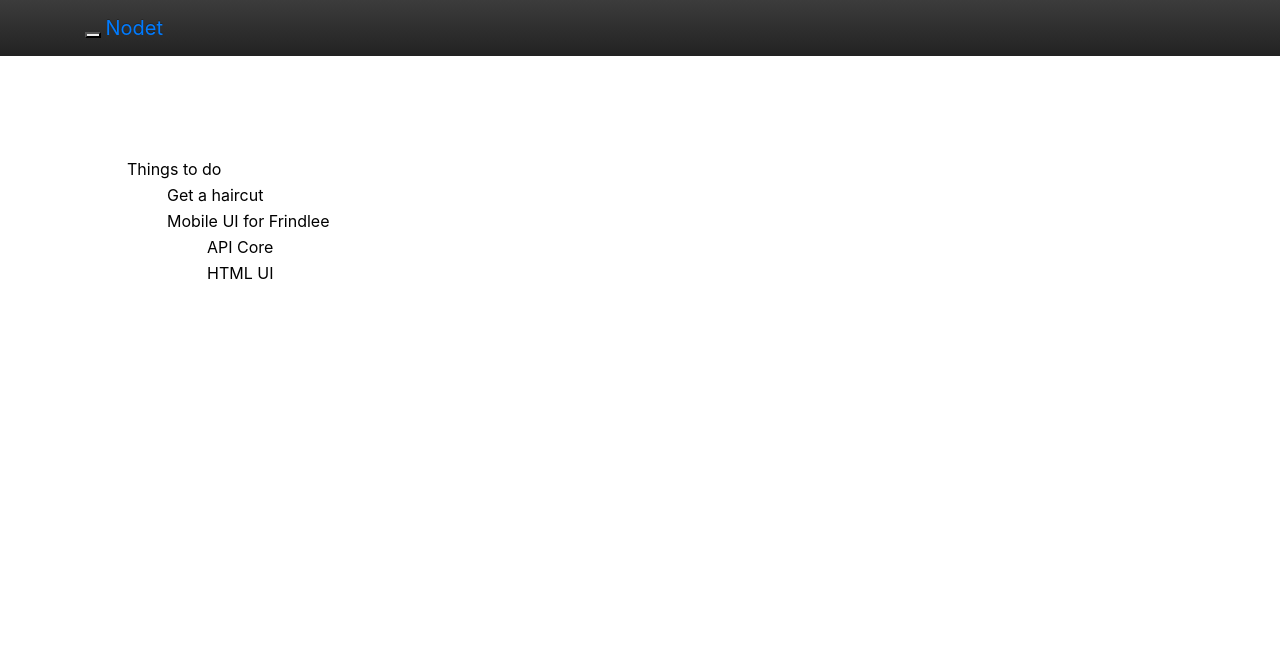
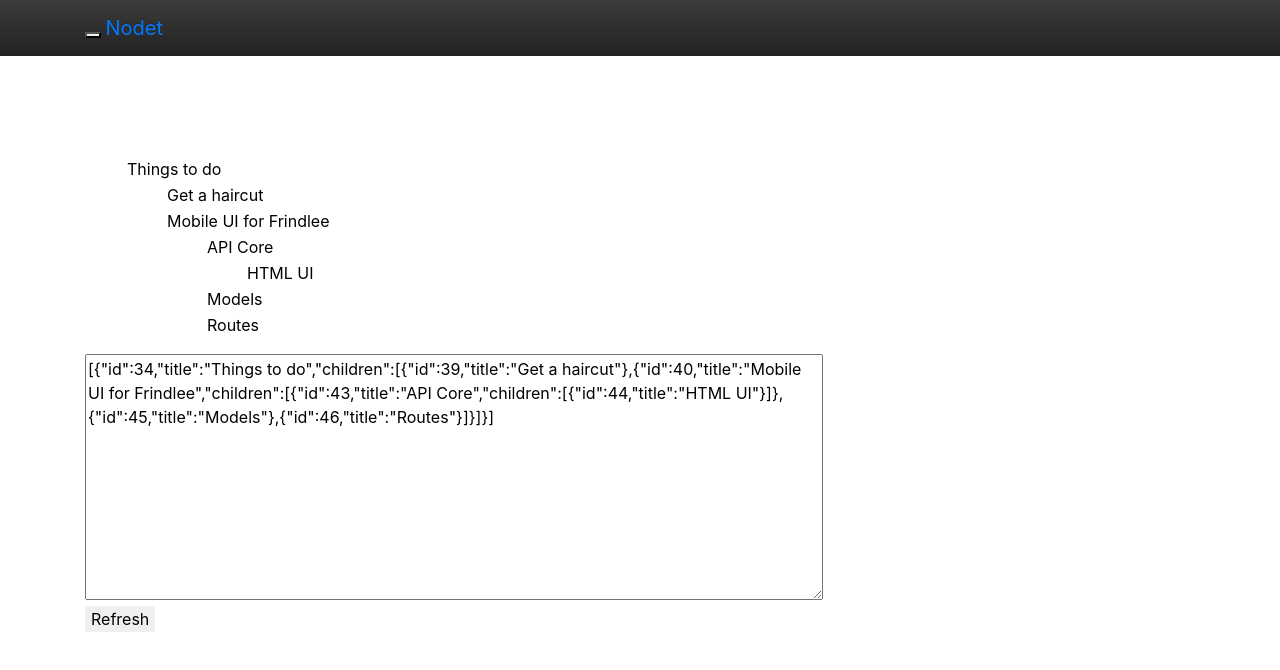
Before and after one commit to binnyva/Nodet, a React (Create React App) app: page / in a window 1280 px wide. Shown: the top 670 px of the page. Built offline with nearby package versions, Linux system fonts and the light colour scheme.

Commit message:
Basics are now working - enter, ctrl+enter, tab.

```diff
--- a/src/App.js
+++ b/src/App.js
@@ -27,6 +27,9 @@ class Node extends Component {
 	}
 	componentDidMount() {
 		this.setOpenCloseIcon();
+		if(this.state.id === 200) {
+			this.textInput.focus();
+		}
 	}
 
 	handleChange(e) {
@@ -77,11 +80,21 @@ class Node extends Component {
 	    };
 	    var id = this.state.id;
 
-	    if(e.keyCode === KEYS.ENTER)  {
-	    	console.log("NEW ROW!");
+	    if (e.keyCode === KEYS.TAB && e.shiftKey) {
+	    	Data.makeParent();
+	    	renderAll();
+
+	    } else if (e.keyCode === KEYS.TAB) {
+	    	var node_id = Data.makeChild(id);
+	    	if(!node_id) e.preventDefault();
+	    	renderAll();
+
+	    } else if (e.keyCode === KEYS.ENTER && e.ctrlKey) {
+	        Data.addChild(id);
+	        renderAll();
+
+	    } else if(e.keyCode === KEYS.ENTER)  {
 	    	Data.addSiblingAfter(id);
-	    	// var node = {"id":200, title:""};
-	    	// return (<Node key="200" node={node} />);
 	    	renderAll();
 	    }
 	}
@@ -90,7 +103,9 @@ class Node extends Component {
 		return (
 			<li className="node">
 				<span className={'open-status glyphicon ' + this.state.plusIcon} onClick={this.toggle}></span>
-				<input type="text" className="node-text" value={this.state.value} data-id={this.state.id} onChange={this.handleChange} onKeyDown={this.handleKeyDown} />
+				<input type="text" className="node-text" value={this.state.value} data-id={this.state.id}
+					onChange={this.handleChange} onKeyDown={this.handleKeyDown}
+					ref={(input) => { this.textInput = input }} />
 				<TreeChildren nodes={this.props.node.children} status={this.state.status} />
 			</li>
 		);
@@ -125,16 +140,29 @@ class Tree extends Component {
 }
 
 
+class App extends Component {
+	constructor(props) {
+		super(props);
 
-class App extends Component {
+		// The limitations of the ES6 syntax.
+	    this.refreshJson = this.refreshJson.bind(this);
+	}
+
+	refreshJson() {
+		this.textArea.value = Data.getAsString();
+	}
+
 	render() {
 		Data.load();
 		var data = Data.get();
-		console.log(data);
+		var json = Data.getAsString();
 
 	    return (
 	      <div className="App">
 	        <Tree tree={data} />
+
+	        <textarea rows="10" cols="70" ref={(input) => { this.textArea = input }}>{json}</textarea><br />
+	        <input type="button" onClick={this.refreshJson} value="Refresh" />
 	      </div>
 	    );
 	}
@@ -145,3 +173,7 @@ function renderAll() {
 }
 
 export default App;
+
+// TODO
+// https://reactjs.org/docs/refs-and-the-dom.html
+// Try tab-ing 'HTML UI' and 'Models'. Some error.
--- a/src/Data.js
+++ b/src/Data.js
@@ -9,27 +9,96 @@ var Data = {
 		return this.data;
 	},
 
+	getAsString() {
+		return JSON.stringify(this.data);
+	},
+
+	getUniqueId() {
+		return 200;
+	},
+
 	addSiblingAfter(id) {
+		var node = this.findNode(this.data, id);
+		var parent = this.getParentNode(id);
+
+		var node_index = node[node.length - 1];
+
+		var new_array = parent.children.slice(0, node_index + 1); // Copy all children till the current one.
+		var new_id = this.getUniqueId();
+		new_array.push({"id": new_id, "title": ""}); // Add a new node
+		if(parent.children.length >= node_index + 1) // Copy over the rest - if any.
+			new_array = new_array.concat(parent.children.slice(node_index + 1));
+
+		parent['children'] = new_array;
+
+		return new_id;
+	},
+
+	addChild(id) {
+		var reference = this.getNode(id);
+
+		var new_id = this.getUniqueId();
+
+		if(typeof reference['children'] === "undefined") { // No children
+			reference['children'] = [{"id": new_id, "title": ""}];
+		} else { // There is existing children. Add a new element at the top
+			var new_array = {"id": new_id, "title": ""};
+			reference['children'] = new_array.concat(reference['children']);
+		}
+
+		return new_id;
+	},
+
+	makeChild(id) {
+		var node_path = this.findNode(this.data, id);
+		var parent = this.getParentNode(id);
+
+		var node_index = Number(node_path[node_path.length - 1]); // Index of the current node.
+		if(node_index === 0) return 0; // Only elements with potential parent can be made a child. The top-most item cant be a child.
+
+		var new_array = parent.children.slice(0, node_index); // Copy the nodes up until the current node - don't copy current node.
+		var current_node = parent.children[node_index];
+		var node_copy = {"id": id, "title": current_node.title};
+		if(typeof current_node.children !== "undefined") node_copy.children = current_node.children;
+
+		if(typeof new_array[new_array.length - 1]['children'] === "undefined") { // No children
+			new_array[new_array.length - 1]['children'] = [node_copy];
+		} else { // There is existing children. Add a new element at the end
+			new_array[new_array.length - 1]['children'] = new_array[new_array.length - 1]['children'].concat(node_copy);
+		}
+
+		if(parent.children.length > node_index + 1)
+			new_array = new_array.concat(parent.children.slice(node_index + 1)); // Add the rest of the children after this.
+
+		parent['children'] = new_array;
+
+		return id;
+	},
+
+	makeParent(id) {
+
+	},
+
+	getNode(id) {
+		var node = this.findNode(this.data, id);
+		var reference = this.data; // Get the reference to the node using the path
+		for(var i in node) reference = reference[node[i]];
+
+		return reference;
+	},
+
+	getParentNode(id) {
 		var node = this.findNode(this.data, id);
 		var parent = node.slice(0,-2);
 
 		var reference = this.data; // Get the reference to the node using the path
 		for(var i in parent) reference = reference[parent[i]];
 
-		var node_index = node[node.length - 1];
-
-		var new_array = reference.children.slice(0, node_index - 1);
-		new_array.push({"id": 200, "title": ""});
-		new_array = new_array.concat(reference.children.slice(node_index + 1));
-
-		reference['children'] = new_array;
+		return reference;
 	},
 
 	updateNode(id, value) {
-		var loc = this.findNode(this.data, id); // Find the path
-
-		var reference = this.data; // Get the reference to the node using the path
-		for(var i in loc) reference = reference[loc[i]];
+		var reference = this.getNode(id);
 
 		// Update the value
 		reference.title = value;
@@ -39,8 +108,10 @@ var Data = {
 		if(typeof location === "undefined") location = [];
 
 		for(var i in data) {
+			// console.log(id, location, data[i]);
 			if(data[i]['id'] === id) {
 				location.push(i);
+				// console.log("FOUND", location);
 				return location;
 
 			} else if(data[i]['children']) {
@@ -48,6 +119,10 @@ var Data = {
 				location.push("children");
 				var index = this.findNode(data[i]['children'], id, location);
 				if(index !== false) return location;
+				else { // Didn't find the node in the children - pop the last two elements in the array.
+					location.pop();
+					location.pop();
+				}
 			}
 		}
 		return false;
--- a/src/data.json
+++ b/src/data.json
@@ -13,11 +13,19 @@
 				"children": [
 					{
 						"id": 43,
-						"title": "API Core"
+						"title": "API Core",
+						"children": [
+						{
+							"id": 44,
+							"title": "HTML UI"
+						}]},
+					{
+						"id": 45,
+						"title": "Models"
 					},
 					{
-						"id": 44,
-						"title": "HTML UI"
+						"id": 46,
+						"title": "Routes"
 					}
 				]
 			}
```
